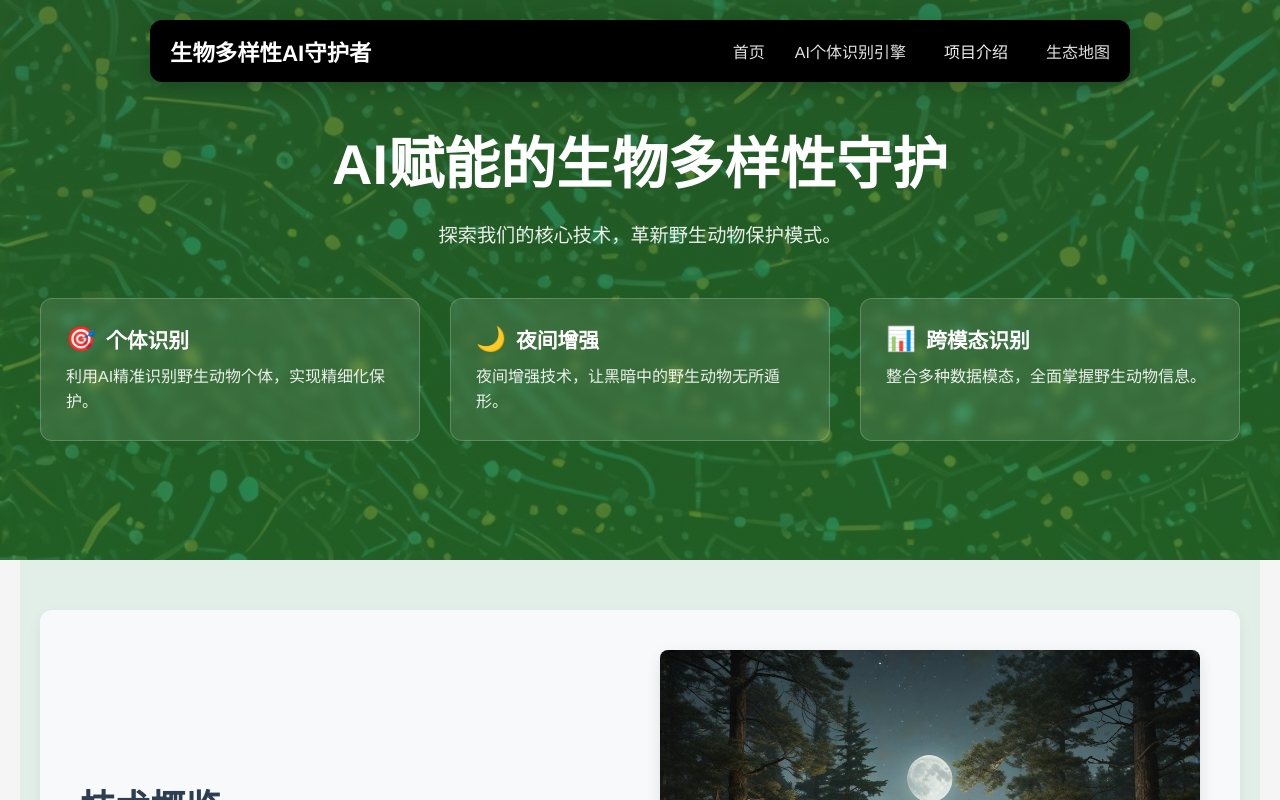
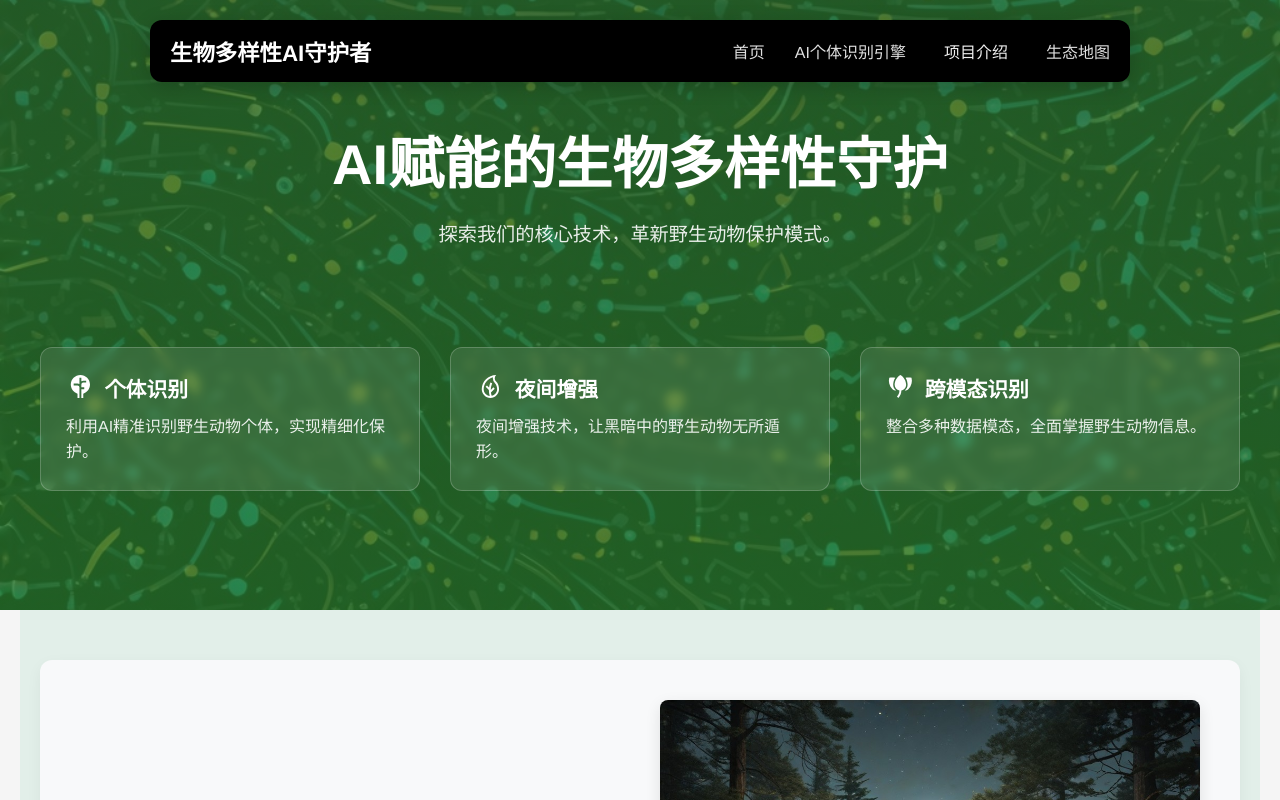
Before and after one commit to wjs011/BIO, a Vue app in the folder ui/: page /technique in a window 1280 px wide. Shown: the top 800 px of the page. Built offline with nearby package versions, Linux system fonts and the light colour scheme.

Commit message:
introduce1.1

```diff
--- a/ui/src/views/ProjectOverview.vue
+++ b/ui/src/views/ProjectOverview.vue
@@ -269,7 +269,7 @@ export default {
 .banner-stats {
   display: flex;
   justify-content: space-between;
-  gap: 20px;
+  gap: 100px;
   flex-wrap: wrap;
 }
 
--- a/ui/src/views/Technique.vue
+++ b/ui/src/views/Technique.vue
@@ -6,15 +6,37 @@
         <p>探索我们的核心技术，革新野生动物保护模式。</p>
         <div class="banner-features">
           <div class="banner-feature-card">
-            <h4><span class="icon">🎯</span> 个体识别</h4>
+            <h4>
+              <span class="icon">
+                <svg viewBox="0 0 1024 1024" version="1.1" xmlns="http://www.w3.org/2000/svg" style="width: 1.2em; height: 1.2em; vertical-align: middle; position: relative; top: -0.1em;">
+                  <path d="M853.30944 443.72992C853.30944 255.232 700.50816 102.4 511.97952 102.4 323.4816 102.4 170.6496 255.232 170.6496 443.72992l0.03072-0.06144c0 152.80128 100.43392 282.13248 238.8992 325.66272V921.6h68.27008V546.0992a68.27008 68.27008 0 0 0-68.27008-68.27008H273.0496V409.6h136.52992c24.99584 0 48.128 7.19872 68.27008 18.93376V204.8h68.25984v121.33376C566.28224 314.39872 589.38368 307.2 614.37952 307.2h102.4v68.22912h-102.4a68.29056 68.29056 0 0 0-68.27008 68.096v102.6048h102.4V614.4h-102.4v307.2h68.27008V769.3312c138.46528-43.49952 238.97088-172.83072 238.97088-325.66272l-0.04096 0.06144z" fill="currentColor"></path>
+                </svg>
+              </span>
+              个体识别
+            </h4>
             <p>利用AI精准识别野生动物个体，实现精细化保护。</p>
           </div>
           <div class="banner-feature-card">
-            <h4><span class="icon">🌙</span> 夜间增强</h4>
+            <h4>
+              <span class="icon">
+                <svg viewBox="0 0 1024 1024" version="1.1" xmlns="http://www.w3.org/2000/svg" style="width: 1.2em; height: 1.2em; vertical-align: middle; position: relative; top: -0.1em;">
+                  <path d="M716.8 341.32992C650.8032 275.33312 650.83392 168.36608 716.8 102.4c-282.66496 0-512 229.16096-512 512 0 169.66656 137.53344 307.2 307.2 307.2s307.2-137.53344 307.2-307.2c0-106.5984-32.53248-203.13088-102.4-273.07008zM558.36672 848.73216a642.36544 642.36544 0 0 1-27.09504-119.99232L665.6 594.40128l-48.27136-48.26112-91.65824 91.61728a645.2736 645.2736 0 0 1 49.39776-236.16512L512 375.47008c-23.42912 56.50432-39.33184 116.0704-47.69792 177.07008l-74.7008-74.67008-48.27136 48.27136 116.736 116.69504c-0.60416 69.56032 9.19552 139.9296 29.9008 209.28512C367.47264 840.02816 273.07008 738.03776 273.07008 614.4c0-204.9024 139.60192-377.8048 328.704-428.5952a238.98112 238.98112 0 0 0-2.74432 36.06528 235.60192 235.60192 0 0 0 69.49888 167.7312c68.096 68.16768 82.40128 159.85664 82.40128 224.79872 0 115.85536-82.93376 212.67456-192.5632 234.33216z" fill="currentColor"></path>
+                </svg>
+              </span>
+              夜间增强
+            </h4>
             <p>夜间增强技术，让黑暗中的野生动物无所遁形。</p>
           </div>
           <div class="banner-feature-card">
-            <h4><span class="icon">📊</span> 跨模态识别</h4>
+            <h4>
+              <span class="icon">
+                <svg viewBox="0 0 1024 1024" version="1.1" xmlns="http://www.w3.org/2000/svg" style="width: 1.2em; height: 1.2em; vertical-align: middle; position: relative; top: -0.1em;">
+                  <path d="M716.8 456.67328C716.76928 305.2032 634.2656 173.23008 512 102.4c-122.32704 70.83008-204.8 202.8032-204.8 354.27328h0.1024c0 101.39648 73.8304 185.36448 170.56768 201.65632v3.00032c0 80.13824-31.17056 155.4432-87.73632 211.99872L438.40512 921.6c71.87456-71.8336 107.73504-166.07232 107.73504-260.27008v-3.00032C642.9696 642.06848 716.8 558.10048 716.8 456.67328z" fill="currentColor"></path>
+                  <path d="M907.6736 206.20288c-70.00064-18.62656-143.872-18.00192-213.80096 1.06496C741.2736 280.6272 767.96928 366.97088 768 456.67328c0 83.23072-40.13056 157.06112-101.82656 203.8272 49.32608-2.12992 98.05824-21.37088 135.7312-59.07456l0.07168 0.1024C909.09696 494.39744 944.09728 342.80448 907.6736 206.20288zM116.3264 206.20288c70.00064-18.62656 143.872-18.00192 213.80096 1.06496C282.7264 280.6272 256.03072 366.97088 256 456.67328c0 83.23072 40.13056 157.06112 101.82656 203.8272-49.32608-2.12992-98.05824-21.37088-135.7312-59.07456l-0.07168 0.1024C114.90304 494.39744 79.90272 342.80448 116.3264 206.20288z" fill="currentColor"></path>
+                </svg>
+              </span>
+              跨模态识别
+            </h4>
             <p>整合多种数据模态，全面掌握野生动物信息。</p>
           </div>
         </div>
@@ -237,7 +259,7 @@ export default {
   background: linear-gradient(rgba(41, 107, 41, 0.8), rgba(39, 113, 39, 0.8)),
               url('@/assets/Picture/核心技术/accacaaaccaadRsRYgXZrXMkYyJwBpVc.jpeg') no-repeat center center;
   background-size: cover;
-  height: 400px;
+  height: 450px;
   padding: 80px 20px;
   display: flex;
   justify-content: center;
@@ -259,7 +281,7 @@ export default {
 
 .banner-content > p {
   font-size: 1.2rem;
-  margin-bottom: 50px;
+  margin-bottom: 100px;
   opacity: 0.9;
 }
 
```
